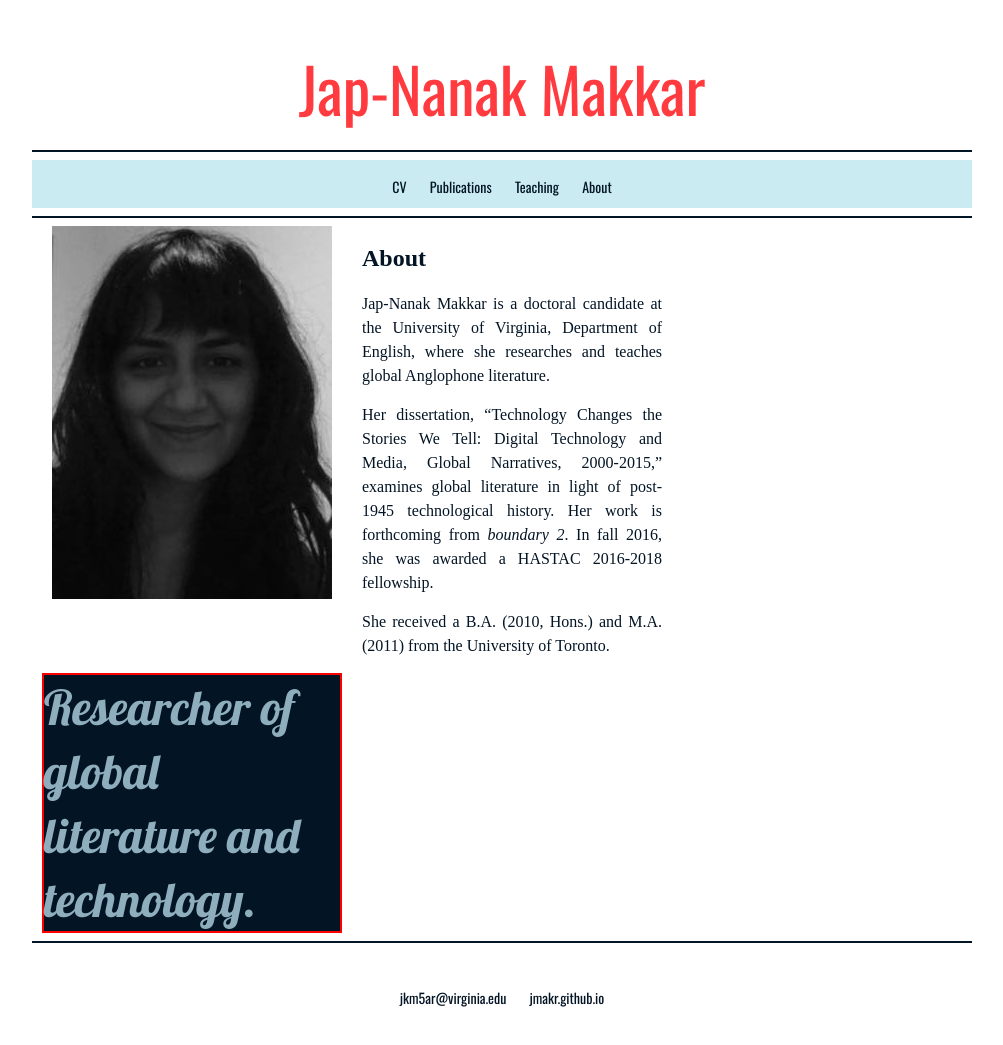
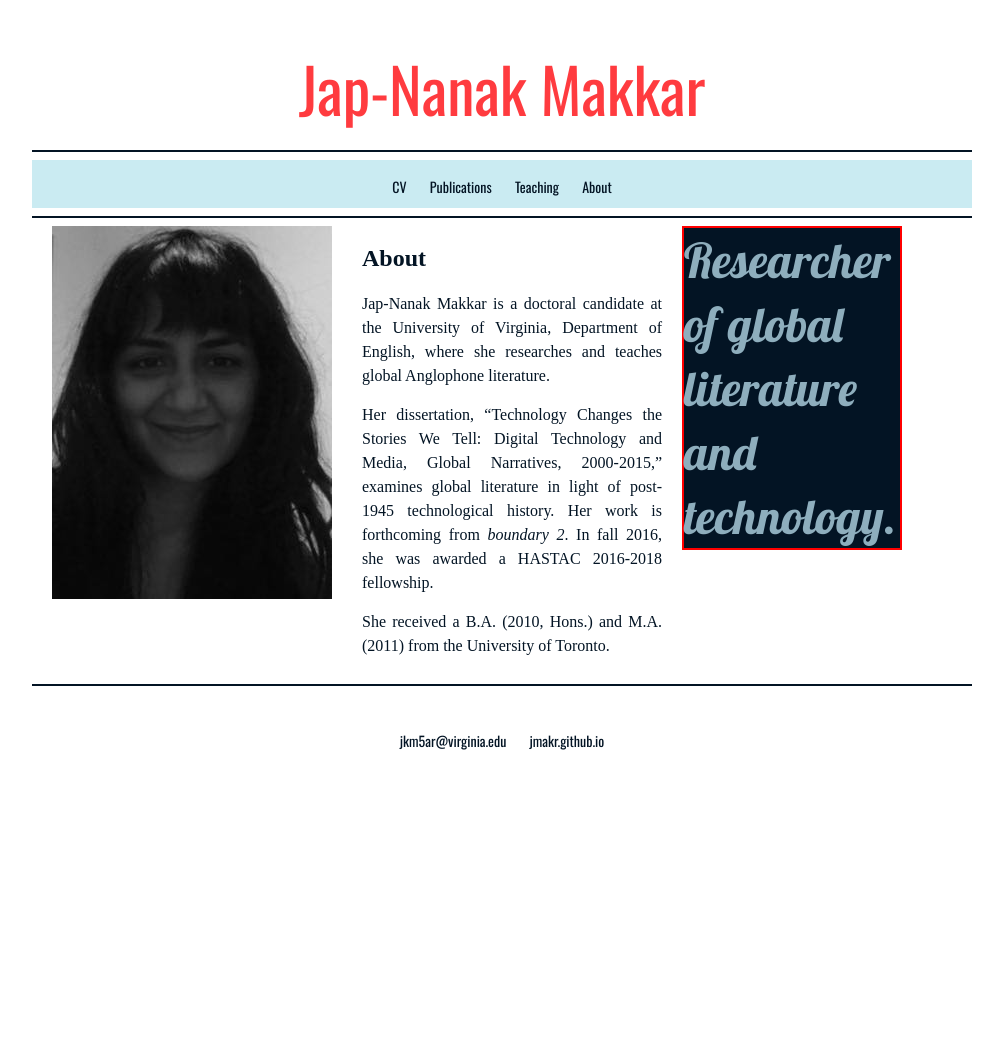
Before and after one commit to jmakr/jmakr.github.io, a Jekyll site: the page built from index.html, in a window 1280 px wide. Shown: the whole page, without its empty margins (138-1141 px from the left). Built offline with Jekyll 4.4.1, drawn with Linux system fonts in a browser that asks for light colours; some web fonts are replaced; after the commit the page ends 900 px from its top, so only the background shows below that.

Commit message:
Update index.html

```diff
--- a/index.html
+++ b/index.html
@@ -34,7 +34,7 @@ title: About
 
 
 
-	 <div id="blurb" class="article grid_4">
+	 <div id="blurb" class="article grid_3">
 
 	<p3>Researcher of global literature and technology.</p3>
 
```
